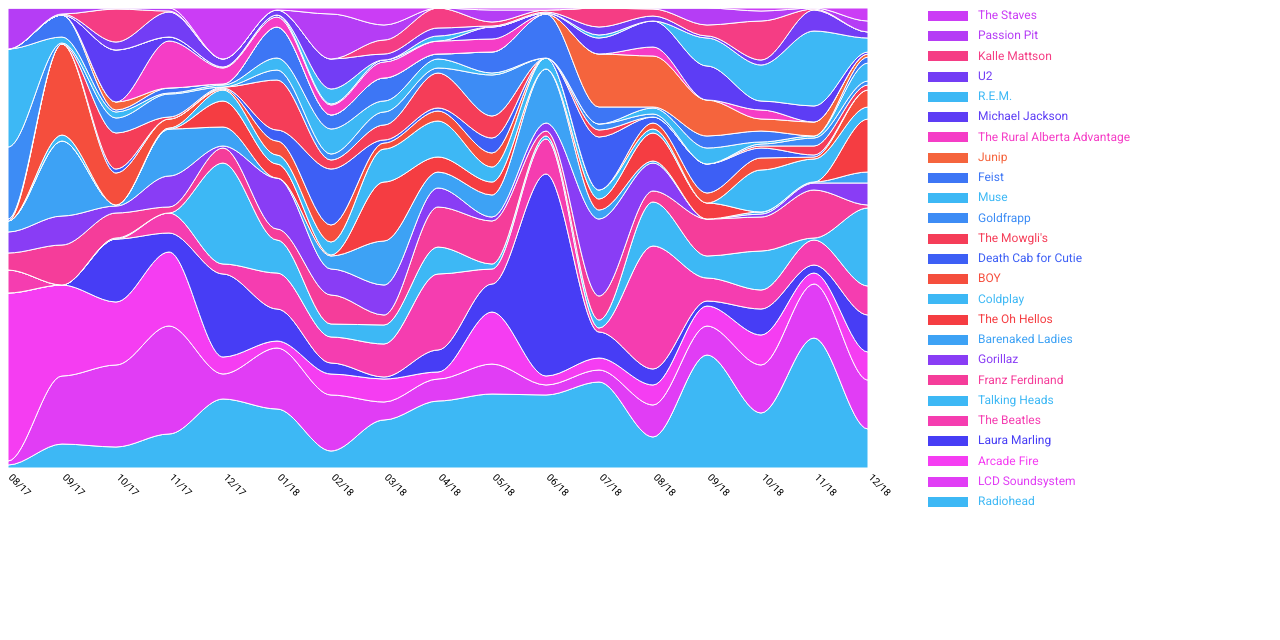
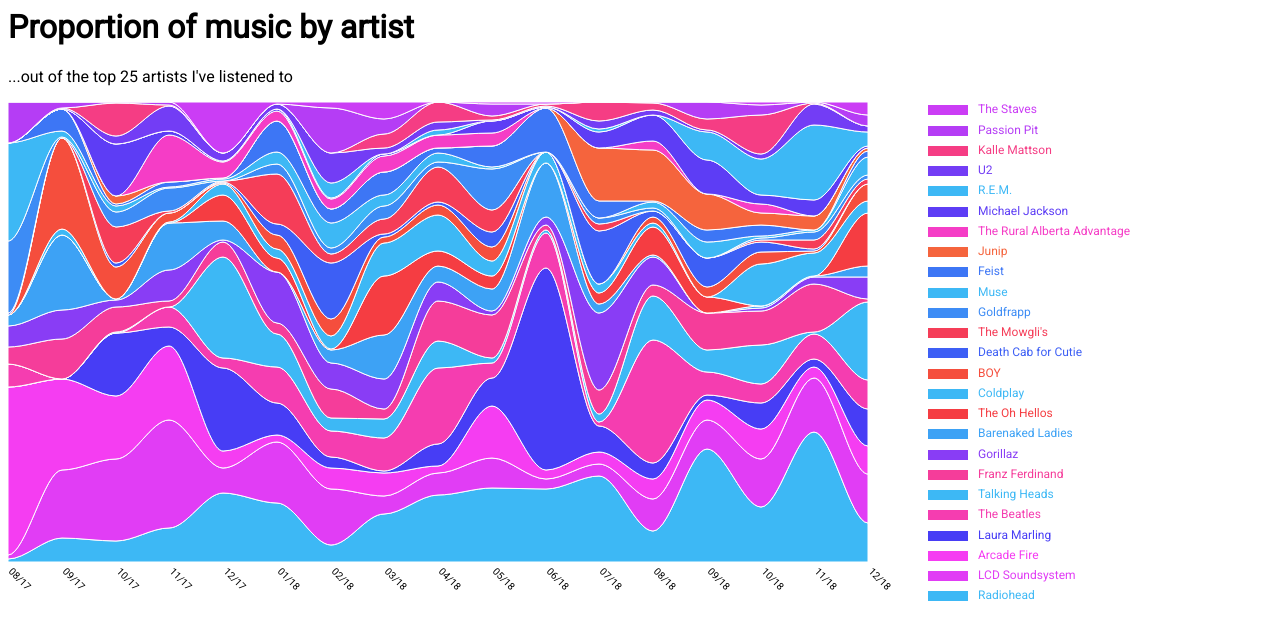
Before and after one commit to davepagurek/music-analysis, a plain HTML site: page index.html in a window 1280 px wide. Drawn offline with Linux system fonts and the light colour scheme.

Commit message:
Add title

```diff
--- a/graph.css
+++ b/graph.css
@@ -1,4 +1,8 @@
 @import url('https://fonts.googleapis.com/css?family=Roboto');
+
+h1, p {
+  font-family: 'Roboto', sans-serif;
+}
 
 .music-analysis-graph-container {
   display: flex;
@@ -16,7 +20,6 @@
 .music-analysis-x-axis {
   font-family: 'Roboto', sans-serif;
   font-size: 10px;
-  /*transform: rotate(45deg);*/
 }
 
 .music-analysis-graph-legend {
--- a/index.html
+++ b/index.html
@@ -3,6 +3,8 @@
     <title>Music analysis</title>
   </head>
   <body>
+    <h1>Proportion of music by artist</h1>
+    <p>...out of the top 25 artists I've listened to</p>
     <div id="top25"></div>
 
     <link rel="stylesheet" type="text/css" href="graph.css" />
```
Also changed, not shown: README.md.
